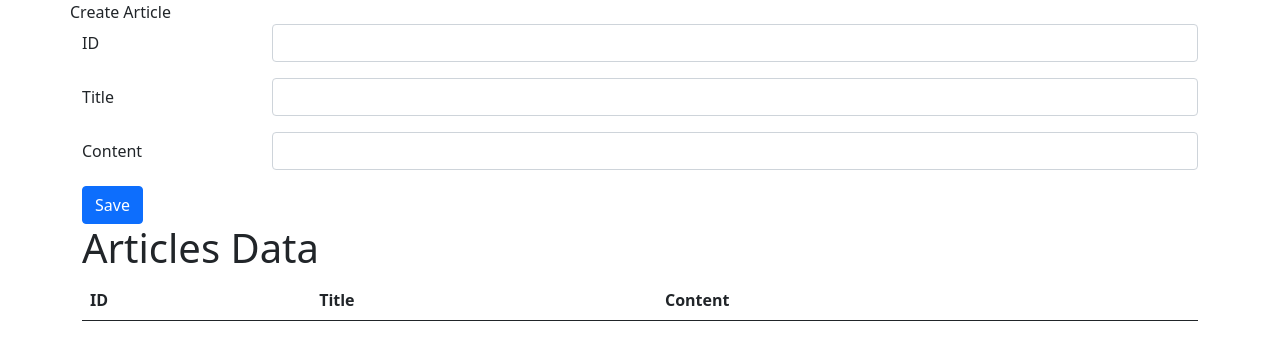
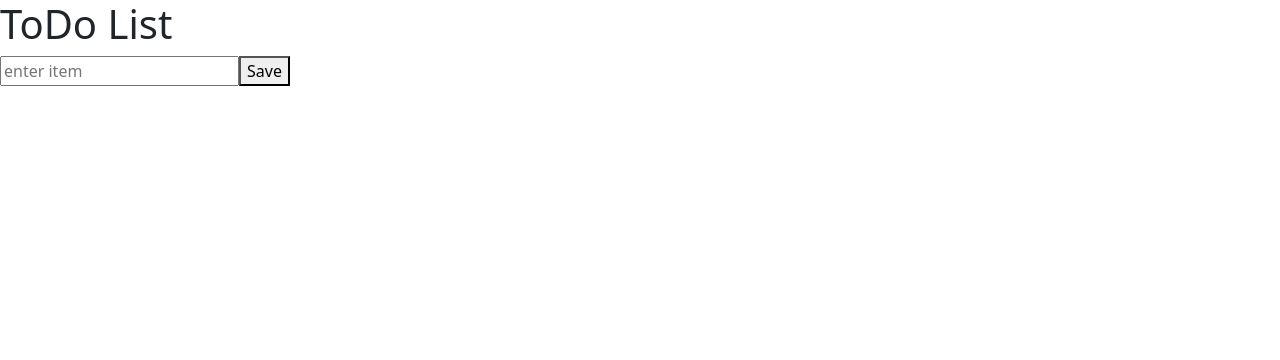
Before and after one commit to Mahi500/Full_Stack_Developer_Training, a React (Create React App) app in the folder first-react-app/: page / in a window 1280 px wide. Shown: the top 360 px of the page. Built offline with nearby package versions, Linux system fonts and the light colour scheme.

Commit message:
ToDo list

```diff
--- a/first-react-app/src/App.js
+++ b/first-react-app/src/App.js
@@ -87,9 +87,9 @@ sayHello();
       <EmployeeWithFunction/>
       <Company Companyname="Careerx"/>
       <Employee experience="five years"/> */}
-      {/* <ToDo/> */}
+      <ToDo/>
       {/* <User/> */}
-      <Article/>
+      {/* <Article/> */}
     </div>
 
   );
--- a/first-react-app/src/ToDo.js
+++ b/first-react-app/src/ToDo.js
@@ -16,13 +16,14 @@ class ToDo extends React.Component{
 
     saveCourse(){
 
-      let Data=document.getElementById("ToDo");
-      Data.innerHTML= Data.innerHTML + this.state.courseName +`<br/>`;
-      document.getElementById("save").value=" ";
-    //    const list = this.state.list;
-    //    list.push(this.state.courseName);
-    //    this.setState({list:list});
-     // this.state.courseName="";
+    //   let Data=document.getElementById("ToDo");
+    //   Data.innerHTML= Data.innerHTML + this.state.courseName +`<br/>`;
+    //   document.getElementById("save").value=" ";
+       const list = this.state.list;
+       list.push(this.state.courseName);
+       this.setState({list:list});
+       this.state.courseName="";
+
 
     }
 
@@ -51,7 +52,14 @@ class ToDo extends React.Component{
                     <li>{this.state.list[4]}</li>
                  </ul> */}
                  {/* <h1>{this.state.list}</h1> */}
-                 <h1 id="ToDo"> </h1>
+                 {/* <h1 id="ToDo"> </h1> */}
+                 {
+                    this.state.list.map((item)=>{
+
+                        return <div>{item}</div>
+                    })
+                 }
+
                 </div>
             </div>
 
--- a/first-react-app/src/components/Article.js
+++ b/first-react-app/src/components/Article.js
@@ -1,105 +1,83 @@
 import React from 'react'
+import ArticleList from './ArticleList';
 
-
-class Article extends React.Component{
-    constructor(props){
+class Article extends React.Component {
+    constructor(props) {
 
         super(props);
 
-        this.state={
+        this.state = {
 
-            articles:[],
-            article:{
+            articles: [],
+            article: {
                 id: "",
-                title:"",
-                content:""
+                title: "",
+                content: ""
             }
         };
     }
 
-    onIdChange(event){
+    onIdChange(event) {
         console.log(event.target.value);
-        this.setState({article:{...this.state.article,id:event.target.value}});
+        this.setState({ article: { ...this.state.article, id: event.target.value } });
 
     }
 
-    onTitleChange(event){
+    onTitleChange(event) {
         console.log(event.target.value);
-        this.setState({article:{...this.state.article,title:event.target.value}});
+        this.setState({ article: { ...this.state.article, title: event.target.value } });
     }
 
-    onContentChange(event){
+    onContentChange(event) {
         console.log(event.target.value);
-        this.setState({article:{...this.state.article,content:event.target.value}});
+        this.setState({ article: { ...this.state.article, content: event.target.value } });
     }
 
-    saveData(e){
+    saveData(e) {
         console.log("saving");
         e.preventDefault();
-        let article=this.state.article;
-        let temparticles=this.state.articles;
+        let article = this.state.article;
+        let temparticles = this.state.articles;
         temparticles.push(article);
-        this.setState({articles:temparticles,article:{...article,id:"",title:"",content:""}});
+        this.setState({ articles: temparticles, article: { ...this.state.article, id: "", title: "", content: "" } });
     }
 
 
-    render(){
-        return(
+    render() {
+        return (
 
             <div className="container">
                 <div className="row">
                     Create Article
                 </div>
-            <form onSubmit={(e)=>this.saveData(e)}>
+                <div>
+                <form onSubmit={(e) => this.saveData(e)}>
                     <div className="mb-3 row">
                         <label for="id" className="col-sm-2 col-form-label">ID</label>
                         <div className="col-sm-10">
-            <input type="text" readonly className="form-control" id="id" value={this.state.article.id} onChange={(event)=>this.onIdChange(event)}/>
+                            <input type="text" readonly className="form-control" id="id" value={this.state.article.id} onChange={(event) => this.onIdChange(event)} />
                         </div>
                     </div>
                     <div className="mb-3 row">
                         <label for="title" className="col-sm-2 col-form-label">Title</label>
                         <div className="col-sm-10">
-            <input type="text" className="form-control" id="title" value={this.state.article.title} onChange={(event)=>this.onTitleChange(event)}/>
+                            <input type="text" className="form-control" id="title" value={this.state.article.title} onChange={(event) => this.onTitleChange(event)} />
                         </div>
                     </div>
                     <div className="mb-3 row">
                         <label for="content" className="col-sm-2 col-form-label">Content</label>
                         <div className="col-sm-10">
-            <input type="text" className="form-control" id="content" value={this.state.article.content} onChange={(event)=>this.onContentChange(event)}/>
+                            <input type="text" className="form-control" id="content" value={this.state.article.content} onChange={(event) => this.onContentChange(event)} />
                         </div>
                     </div>
                     <div>
                         <button type="submit" className="btn btn-primary">Save</button>
                     </div>
                 </form>
-            <h1>Articles Data</h1>
-            <table class="table">
-  <thead>
-    <tr>
-      <th scope="col">ID</th>
-      <th scope="col">Title</th>
-      <th scope="col">Content</th>
-    </tr>
-  </thead>
-  <tbody>
-    {
-        this.state.articles.map((item)=>{
-
-            return <tr>
-                <td>{item.id}</td>
-                <td>{item.title}</td>
-                <td>{item.content}</td>
-                </tr>
-
-
-
-             })
-
-
-    }
-  </tbody>
-</table>
+                </div>
+                <div className="row">
+                <ArticleList articles={this.state.articles} />
+                </div>
             </div>
 
         )
--- /dev/null
+++ b/first-react-app/src/components/ArticleList.js
@@ -0,0 +1,53 @@
+import React from 'react';
+
+
+class ArticleList extends React.Component {
+
+    constructor(props) {
+        super(props);
+    }
+
+
+
+
+    render() {
+        return (
+
+            <div>
+                <h1>Articles Data</h1>
+                <table className="table-primary" style={{width:"100%"}} >
+                    <thead>
+                        <tr>
+                            <th scope="col">ID</th>
+                            <th scope="col">Title</th>
+                            <th scope="col">Content</th>
+                        </tr>
+                    </thead>
+                    <tbody>
+                        {
+                            this.props.articles.map((item) => {
+
+                                return <tr>
+                                    <td>{item.id}</td>
+                                    <td>{item.title}</td>
+                                    <td>{item.content}</td>
+                                </tr>
+
+
+
+                            })
+
+
+                        }
+                    </tbody>
+                </table>
+
+            </div>
+
+
+        )
+    }
+
+}
+
+export default ArticleList;
```
Lines whose indentation alone changed are shown as unchanged.
